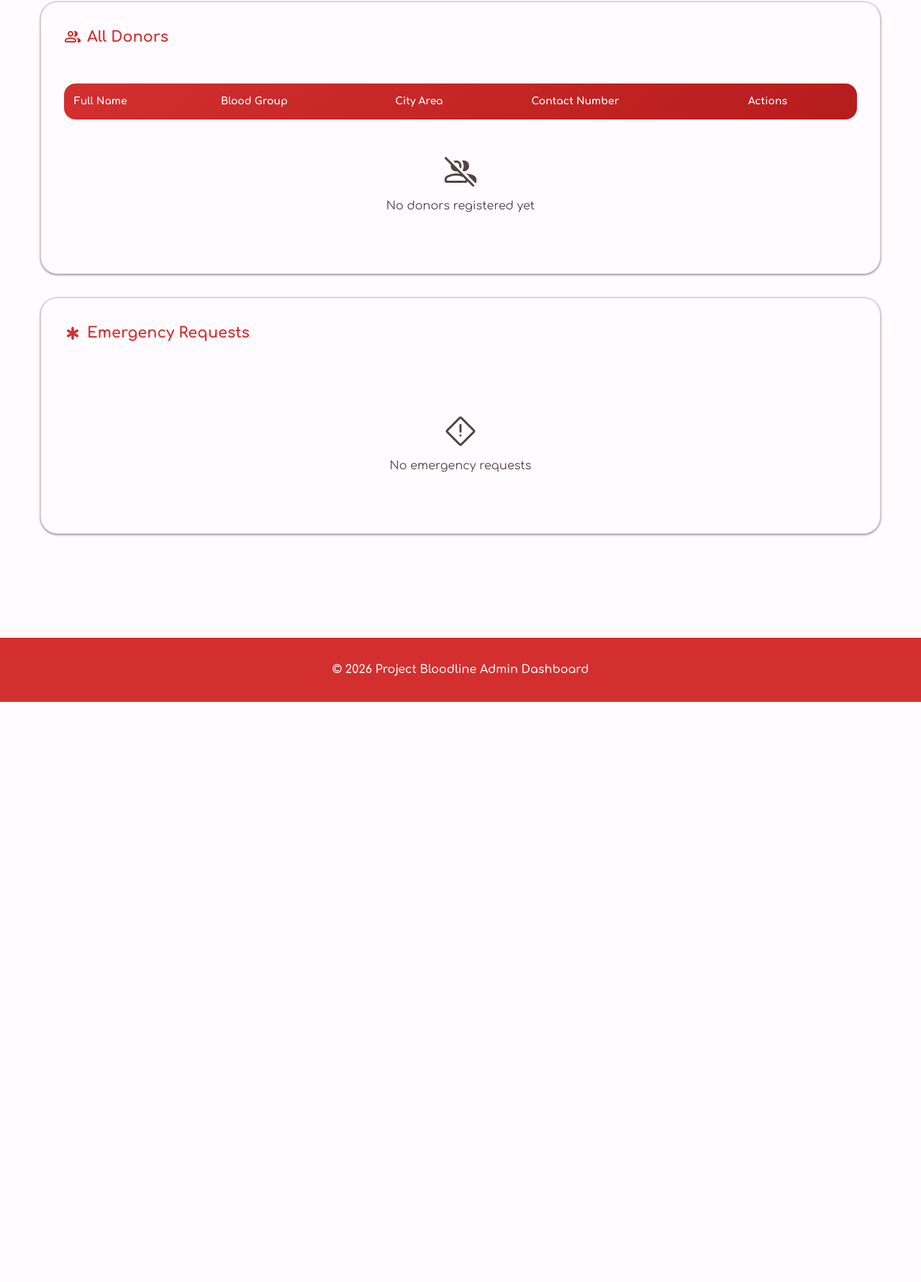
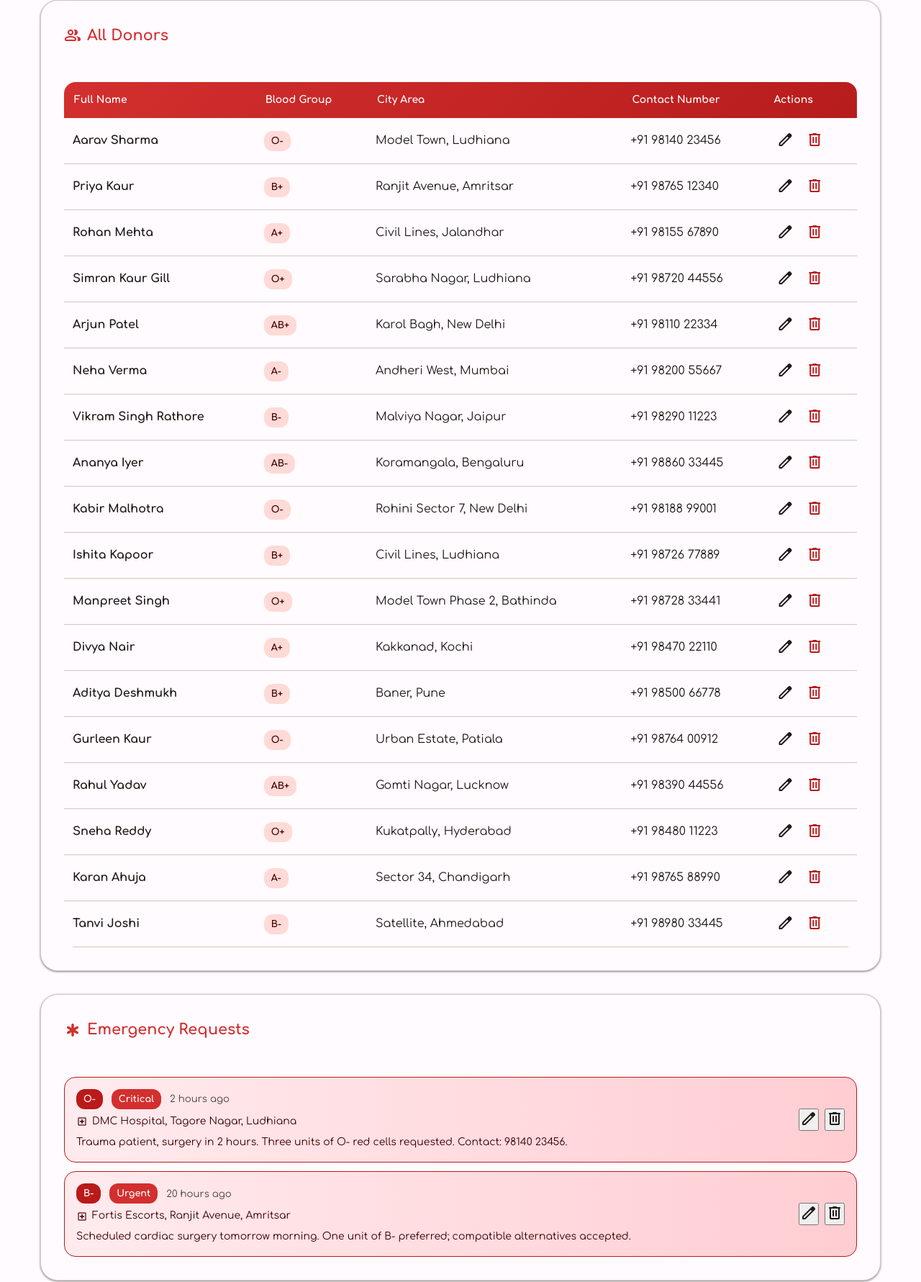
Before and after one commit to thelurkingbyte/bloodline, a plain HTML site: page admin.html in a window 1280 px wide. Shown: the part 728-2509 px from the top of the page at 72% size. Before the commit the page ends 1703 px from the top, so only its background shows below. Drawn offline with nearby package versions, Linux system fonts and the light colour scheme.

Commit message:
Add demo data seed, brand logo, favicon; fix emergency banner overlap
- seed.js: seeds 18 demo donors (8 blood groups) plus 2 emergency
  requests into localStorage, but only when the keys are missing, so
  user-added records are never overwritten. Loaded before app.js on
  index.html and before admin.js on admin.html.
- logo.png: replace the missing header.png reference on both pages.
- favicon.svg: replace the missing favicon.png reference with a small
  inline SVG (blood-drop mark) on both pages.
- style.css: emergency banner position sticky -> relative so it no
  longer overlaps the sticky header while scrolling.

```diff
--- a/admin.html
+++ b/admin.html
@@ -4,7 +4,7 @@
   <meta charset="UTF-8">
   <meta name="viewport" content="width=device-width, initial-scale=1.0">
   <title>Admin Dashboard - Bloodline</title>
-  <link rel="shortcut icon" href="./favicon.png" type="image/png">
+  <link rel="shortcut icon" href="./favicon.svg" type="image/svg+xml">
   <link rel="preconnect" href="https://fonts.googleapis.com">
   <link rel="preconnect" href="https://fonts.gstatic.com" crossorigin>
   <link href="https://fonts.googleapis.com/css2?family=Comfortaa:wght@300;400;500;600;700&family=Poppins:wght@300;400;500;600;700&family=Nunito:wght@300;400;500;600;700&display=swap" rel="stylesheet">
@@ -16,7 +16,7 @@
   <header class="header">
     <nav class="nav-container">
       <div class="nav-logo">
-        <img src="./header.png" alt="Header Image" height="72px">
+        <img src="./logo.png" alt="Project Bloodline" height="64">
       </div>
       <a href="index.html" class="btn btn-primary btn-sm">
         <span class="material-symbols-rounded">home</span>
@@ -146,6 +146,7 @@
     </div>
   </footer>
 
+  <script src="seed.js"></script>
   <script src="admin.js"></script>
 </body>
 </html>
--- /dev/null
+++ b/seed.js
@@ -0,0 +1,67 @@
+// Seed data for Bloodline.
+// Runs before app.js / admin.js so the site never starts empty.
+// It only fills localStorage when the keys do not exist yet, so any donor
+// added or removed later is preserved.
+
+(function () {
+  var DONOR_KEY = 'bloodline_donors';
+  var EMERGENCY_KEY = 'bloodline_emergencies';
+
+  function daysAgo(days) {
+    return new Date(Date.now() - days * 24 * 60 * 60 * 1000).toISOString();
+  }
+
+  function hoursAgo(hours) {
+    return new Date(Date.now() - hours * 60 * 60 * 1000).toISOString();
+  }
+
+  var seedDonors = [
+    { id: 1,  fullName: 'Aarav Sharma',         bloodGroup: 'O-',  cityArea: 'Model Town, Ludhiana',        contactNumber: '+91 98140 23456', registeredAt: daysAgo(2)  },
+    { id: 2,  fullName: 'Priya Kaur',           bloodGroup: 'B+',  cityArea: 'Ranjit Avenue, Amritsar',     contactNumber: '+91 98765 12340', registeredAt: daysAgo(4)  },
+    { id: 3,  fullName: 'Rohan Mehta',          bloodGroup: 'A+',  cityArea: 'Civil Lines, Jalandhar',      contactNumber: '+91 98155 67890', registeredAt: daysAgo(5)  },
+    { id: 4,  fullName: 'Simran Kaur Gill',     bloodGroup: 'O+',  cityArea: 'Sarabha Nagar, Ludhiana',     contactNumber: '+91 98720 44556', registeredAt: daysAgo(7)  },
+    { id: 5,  fullName: 'Arjun Patel',          bloodGroup: 'AB+', cityArea: 'Karol Bagh, New Delhi',       contactNumber: '+91 98110 22334', registeredAt: daysAgo(9)  },
+    { id: 6,  fullName: 'Neha Verma',           bloodGroup: 'A-',  cityArea: 'Andheri West, Mumbai',        contactNumber: '+91 98200 55667', registeredAt: daysAgo(11) },
+    { id: 7,  fullName: 'Vikram Singh Rathore', bloodGroup: 'B-',  cityArea: 'Malviya Nagar, Jaipur',       contactNumber: '+91 98290 11223', registeredAt: daysAgo(13) },
+    { id: 8,  fullName: 'Ananya Iyer',          bloodGroup: 'AB-', cityArea: 'Koramangala, Bengaluru',      contactNumber: '+91 98860 33445', registeredAt: daysAgo(15) },
+    { id: 9,  fullName: 'Kabir Malhotra',       bloodGroup: 'O-',  cityArea: 'Rohini Sector 7, New Delhi',  contactNumber: '+91 98188 99001', registeredAt: daysAgo(18) },
+    { id: 10, fullName: 'Ishita Kapoor',        bloodGroup: 'B+',  cityArea: 'Civil Lines, Ludhiana',       contactNumber: '+91 98726 77889', registeredAt: daysAgo(20) },
+    { id: 11, fullName: 'Manpreet Singh',       bloodGroup: 'O+',  cityArea: 'Model Town Phase 2, Bathinda', contactNumber: '+91 98728 33441', registeredAt: daysAgo(23) },
+    { id: 12, fullName: 'Divya Nair',           bloodGroup: 'A+',  cityArea: 'Kakkanad, Kochi',             contactNumber: '+91 98470 22110', registeredAt: daysAgo(25) },
+    { id: 13, fullName: 'Aditya Deshmukh',      bloodGroup: 'B+',  cityArea: 'Baner, Pune',                 contactNumber: '+91 98500 66778', registeredAt: daysAgo(28) },
+    { id: 14, fullName: 'Gurleen Kaur',         bloodGroup: 'O-',  cityArea: 'Urban Estate, Patiala',       contactNumber: '+91 98764 00912', registeredAt: daysAgo(30) },
+    { id: 15, fullName: 'Rahul Yadav',          bloodGroup: 'AB+', cityArea: 'Gomti Nagar, Lucknow',        contactNumber: '+91 98390 44556', registeredAt: daysAgo(33) },
+    { id: 16, fullName: 'Sneha Reddy',          bloodGroup: 'O+',  cityArea: 'Kukatpally, Hyderabad',       contactNumber: '+91 98480 11223', registeredAt: daysAgo(36) },
+    { id: 17, fullName: 'Karan Ahuja',          bloodGroup: 'A-',  cityArea: 'Sector 34, Chandigarh',       contactNumber: '+91 98765 88990', registeredAt: daysAgo(39) },
+    { id: 18, fullName: 'Tanvi Joshi',          bloodGroup: 'B-',  cityArea: 'Satellite, Ahmedabad',        contactNumber: '+91 98980 33445', registeredAt: daysAgo(42) }
+  ];
+
+  var seedEmergencies = [
+    {
+      id: 1,
+      bloodGroup: 'O-',
+      location: 'DMC Hospital, Tagore Nagar, Ludhiana',
+      urgency: 'Critical',
+      details: 'Trauma patient, surgery in 2 hours. Three units of O- red cells requested. Contact: 98140 23456.',
+      status: 'Critical',
+      createdAt: hoursAgo(2)
+    },
+    {
+      id: 2,
+      bloodGroup: 'B-',
+      location: 'Fortis Escorts, Ranjit Avenue, Amritsar',
+      urgency: 'Urgent',
+      details: 'Scheduled cardiac surgery tomorrow morning. One unit of B- preferred; compatible alternatives accepted.',
+      status: 'Urgent',
+      createdAt: hoursAgo(20)
+    }
+  ];
+
+  if (localStorage.getItem(DONOR_KEY) === null) {
+    localStorage.setItem(DONOR_KEY, JSON.stringify(seedDonors));
+  }
+
+  if (localStorage.getItem(EMERGENCY_KEY) === null) {
+    localStorage.setItem(EMERGENCY_KEY, JSON.stringify(seedEmergencies));
+  }
+})();
--- a/style.css
+++ b/style.css
@@ -61,10 +61,8 @@ body {
   color: white;
   padding: 0.75rem 1rem;
   display: none;
-  position: sticky;
-  top: 0;
+  position: relative;
   z-index: 1000;
-  animation: pulse 2s ease-in-out infinite;
 }
 
 .emergency-banner.active {
```
Also changed, not shown: index.html (+3 -2 lines), favicon.svg (added), logo.png (added).
